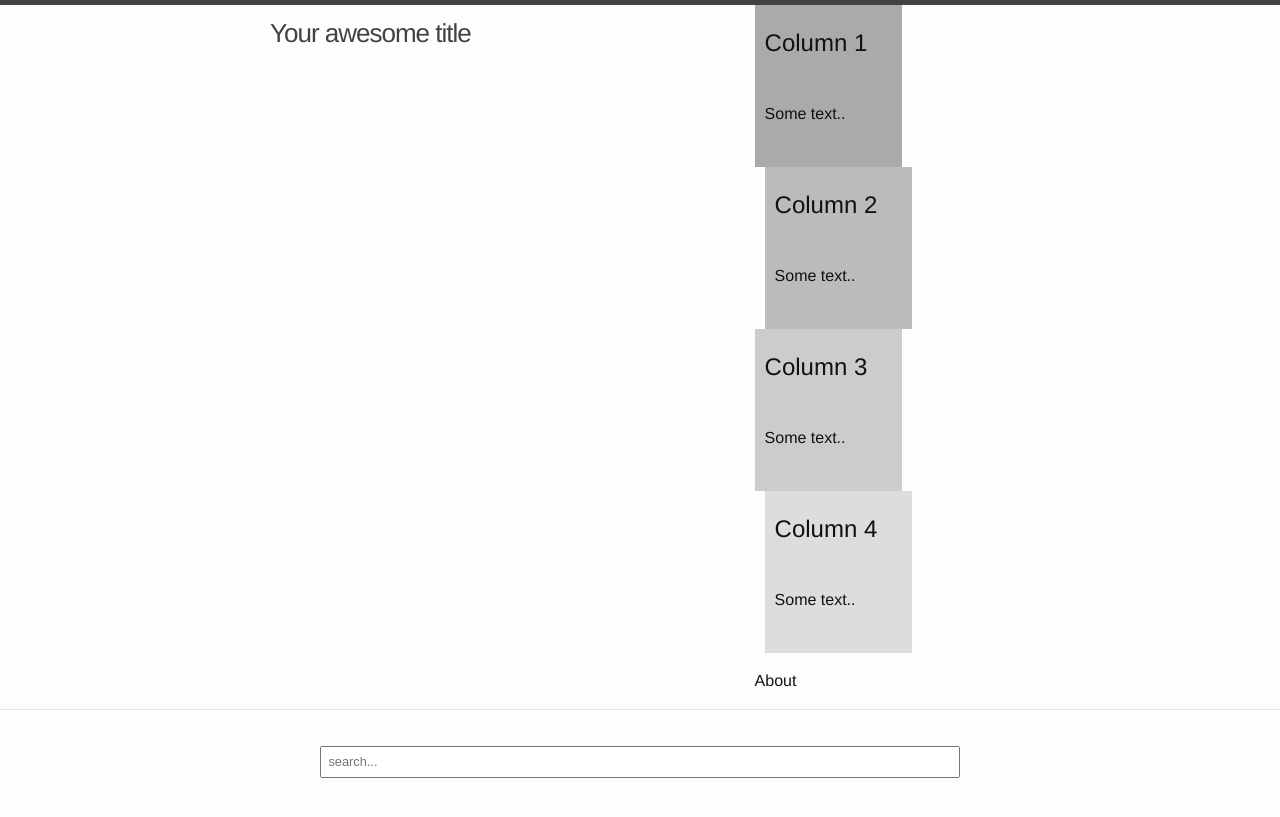
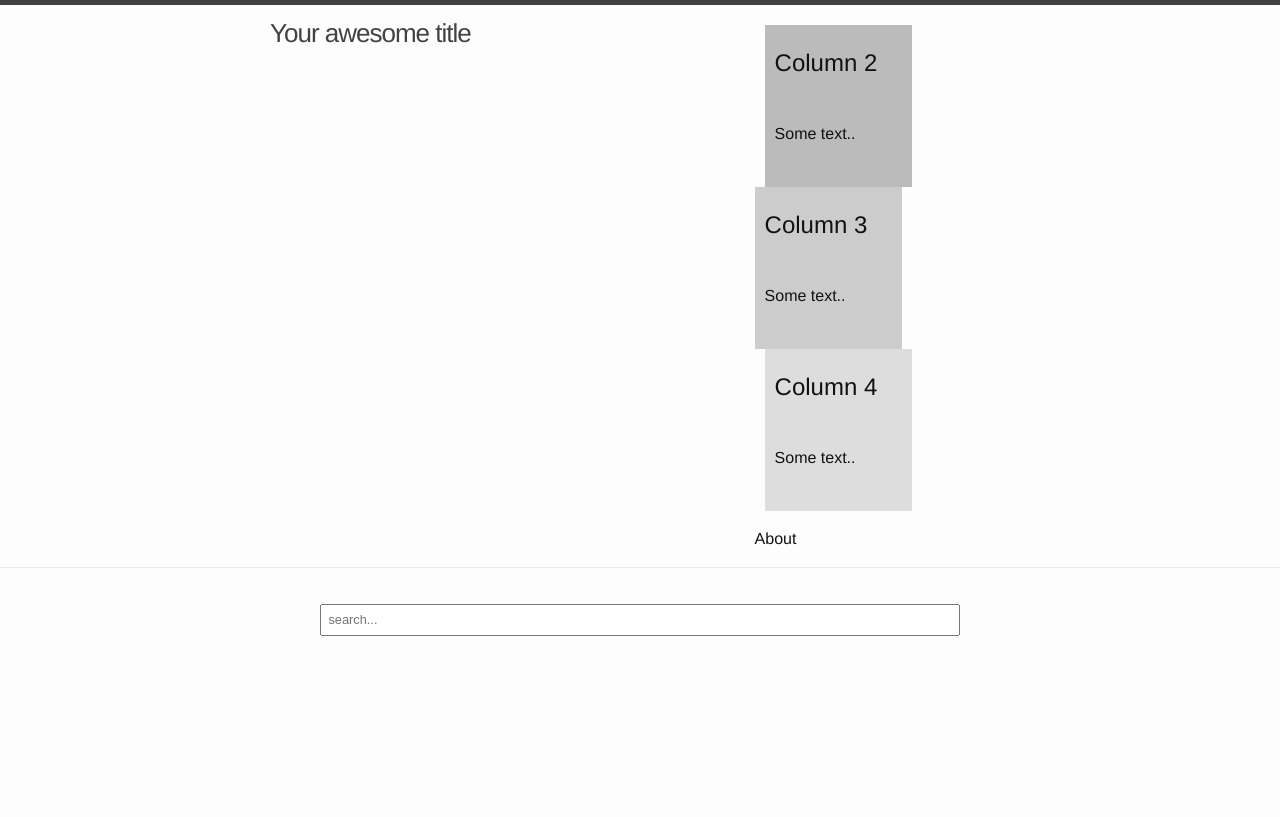
Before and after one commit to saimayasmeen4/minneatairu-json.github.io, a Jekyll site: the page built from about.markdown, in a window 1280 px wide. Shown: the top 817 px of the page. Built offline with Jekyll 4.4.1, drawn with Linux system fonts in a browser that asks for light colours; comment, search, counter and statistics services are not loaded.

Commit message:
Update header.html

```diff
--- a/_includes/header.html
+++ b/_includes/header.html
@@ -7,9 +7,8 @@
     <nav class="site-nav">
 <!--       <a href="#" class="menu-icon"> -->
 <div class="row">
-  <div class="column" style="background-color:#aaa;float: left;width: 40%;padding: 10px;">
-    <h2>Column 1</h2>
-    <p>Some text..</p>
+  <div class="column" style="float: left;width: 40%;padding: 10px;">
+    <path fill="#424242" d="M18,1.484c0,0.82-0.665,1.484-1.484,1.484H1.484C0.665,2.969,0,2.304,0,1.484l0,0C0,0.665,0.665,0,1.484,0 h15.031C17.335,0,18,0.665,18,1.484L18,1.484z"></path>
   </div>
   <div class="column" style="background-color:#bbb;float: left;width: 40%;padding: 10px;margin-left:10px;">
     <h2>Column 2</h2>
```
